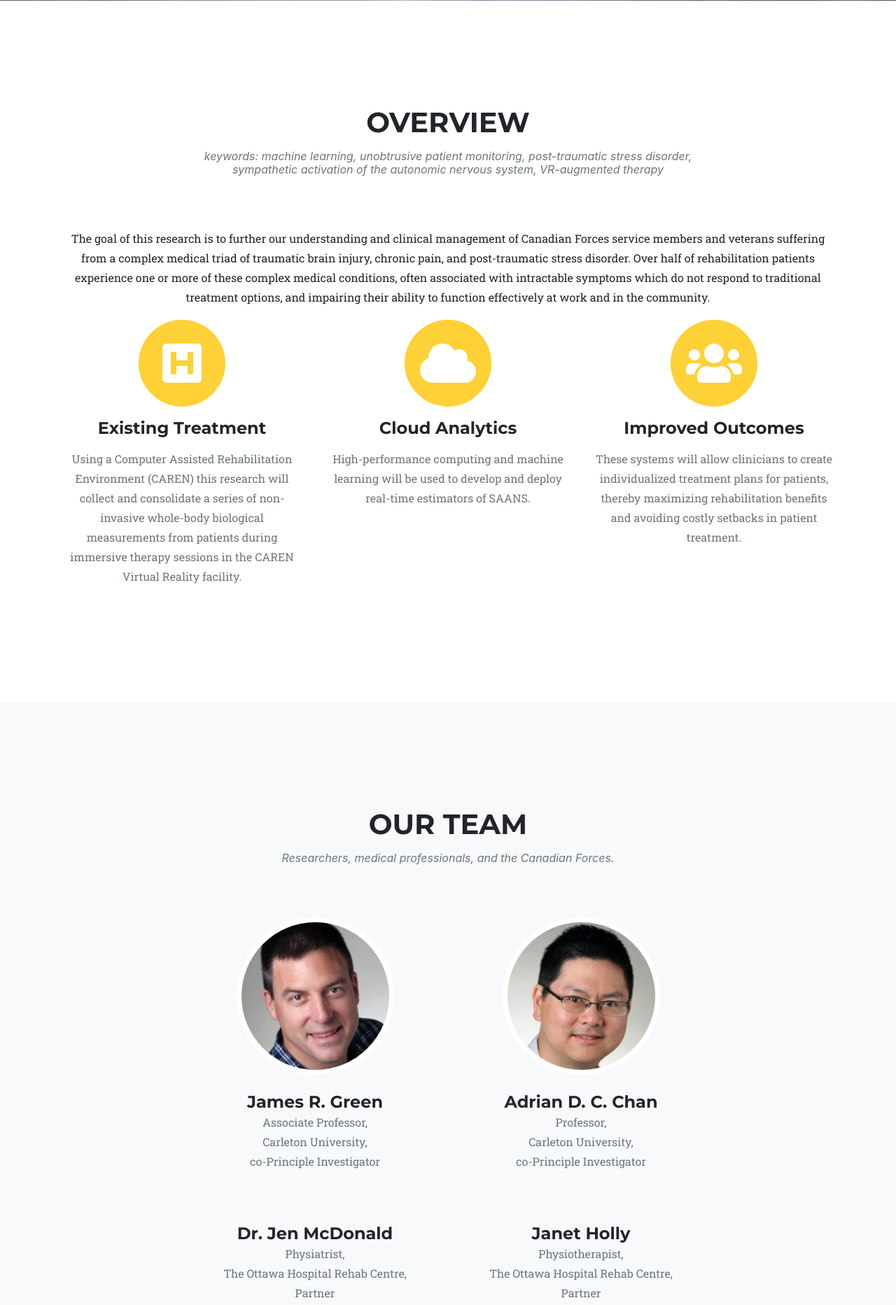
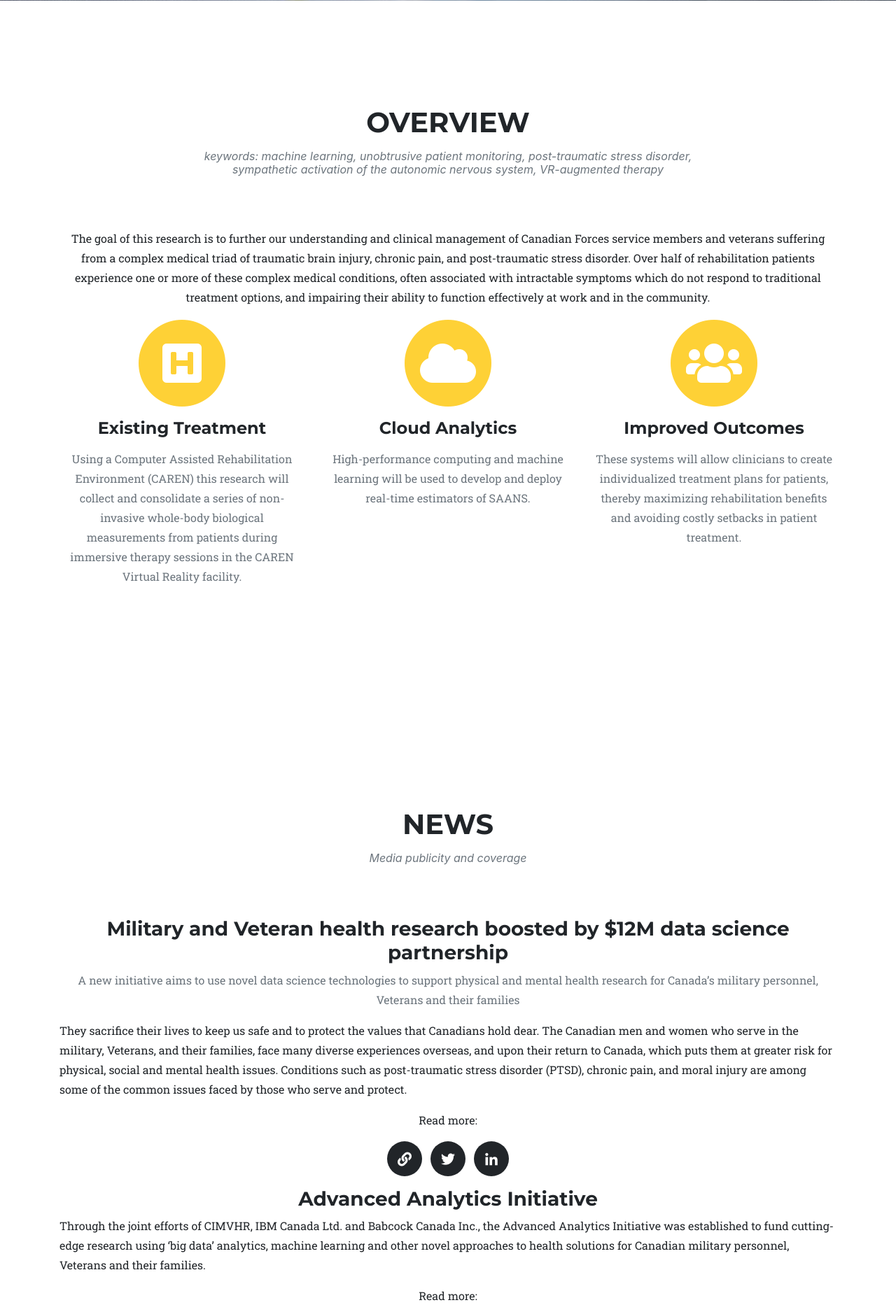
Before and after one commit to boyle/2018-measure-stress, a Flask app: page / in a window 1280 px wide. Shown: the part 953-2818 px from the top of the page at 70% size. Run offline with Flask 2, Linux system fonts and the light colour scheme; some libraries are stand-ins or nearby versions; some web fonts are replaced.

Commit message:
www: news items (merged from master branch)

```diff
--- a/www/templates/index.html
+++ b/www/templates/index.html
@@ -59,6 +59,65 @@
              treatment plans for patients, thereby maximizing rehabilitation
              benefits and avoiding costly setbacks in patient treatment.</p>
             </p>
+          </div>
+        </div>
+      </div>
+    </section>
+
+    <!-- News -->
+    <section id="news">
+      <div class="container">
+        <div class="row">
+          <div class="col-lg-12 text-center">
+            <h2 class="section-heading text-uppercase">News</h2>
+            <h3 class="section-subheading text-muted">Media publicity and coverage</h3>
+            <h3>Military and Veteran health research boosted by $12M data science partnership</h3>
+             <p class="text-muted">A new initiative aims to use novel data science technologies to support physical and mental health research for Canada’s military personnel, Veterans and their families</p>
+             <p align="left">
+             They sacrifice their lives to keep us safe and to protect the values that Canadians hold dear. The Canadian men and women who serve in the military, Veterans, and their families, face many diverse experiences overseas, and upon their return to Canada, which puts them at greater risk for physical, social and mental health issues. Conditions such as post-traumatic stress disorder (PTSD), chronic pain, and moral injury are among some of the common issues faced by those who serve and protect.</p>
+
+             <p>Read more:
+            <ul class="list-inline social-buttons">
+              <li class="list-inline-item">
+                 <a href="https://www.soscip.org/innovators/military-and-veteran-health-research-boosted-by-12m-data-science-partnership/">
+                  <i class="fa fa-link"></i>
+                </a>
+              </li>
+              <li class="list-inline-item">
+                <a href="https://twitter.com/SOSCIP_Research/status/1039930005978005504">
+                  <i class="fab fa-twitter"></i>
+                </a>
+              </li>
+              <li class="list-inline-item">
+                <a href="https://www.linkedin.com/feed/update/urn:li:activity:6445697025693540353/">
+                  <i class="fab fa-linkedin-in"></i>
+                </a>
+              </li>
+            </ul>
+             </p>
+
+             <h3>Advanced Analytics Initiative</h3>
+             <p align="left">Through the joint efforts of CIMVHR, IBM Canada Ltd. and Babcock Canada Inc., the Advanced Analytics Initiative was established to fund cutting-edge research using ‘big data’ analytics, machine learning and other novel approaches to health solutions for Canadian military personnel, Veterans and their families.</p>
+
+             <p>Read more:
+            <ul class="list-inline social-buttons">
+              <li class="list-inline-item">
+                 <a href="https://cimvhr.ca/advanced-analytics-initiative">
+                  <i class="fa fa-link"></i>
+                </a>
+              </li>
+              <li class="list-inline-item">
+                 <a href="https://twitter.com/CIMVHR_ICRSMV/status/1039931235714445318">
+                  <i class="fab fa-twitter"></i>
+                </a>
+              </li>
+              <li class="list-inline-item">
+                 <a href="https://cimvhr.ca/documents/pdf/Advanced-Analytics-Initiative-en.pdf">
+                  <i class="fas fa-file-pdf"></i>
+                </a>
+              </li>
+            </ul>
+             </p>
           </div>
         </div>
       </div>
--- a/www/templates/layout.html
+++ b/www/templates/layout.html
@@ -39,6 +39,9 @@
           <ul class="navbar-nav text-uppercase ml-auto">
             <li class="nav-item">
               <a class="nav-link js-scroll-trigger" href="/#overview">Overview</a>
+            </li>
+            <li class="nav-item">
+              <a class="nav-link js-scroll-trigger" href="/#news">News</a>
             </li>
             <li class="nav-item">
               <a class="nav-link js-scroll-trigger" href="/#team">Team</a>
```
